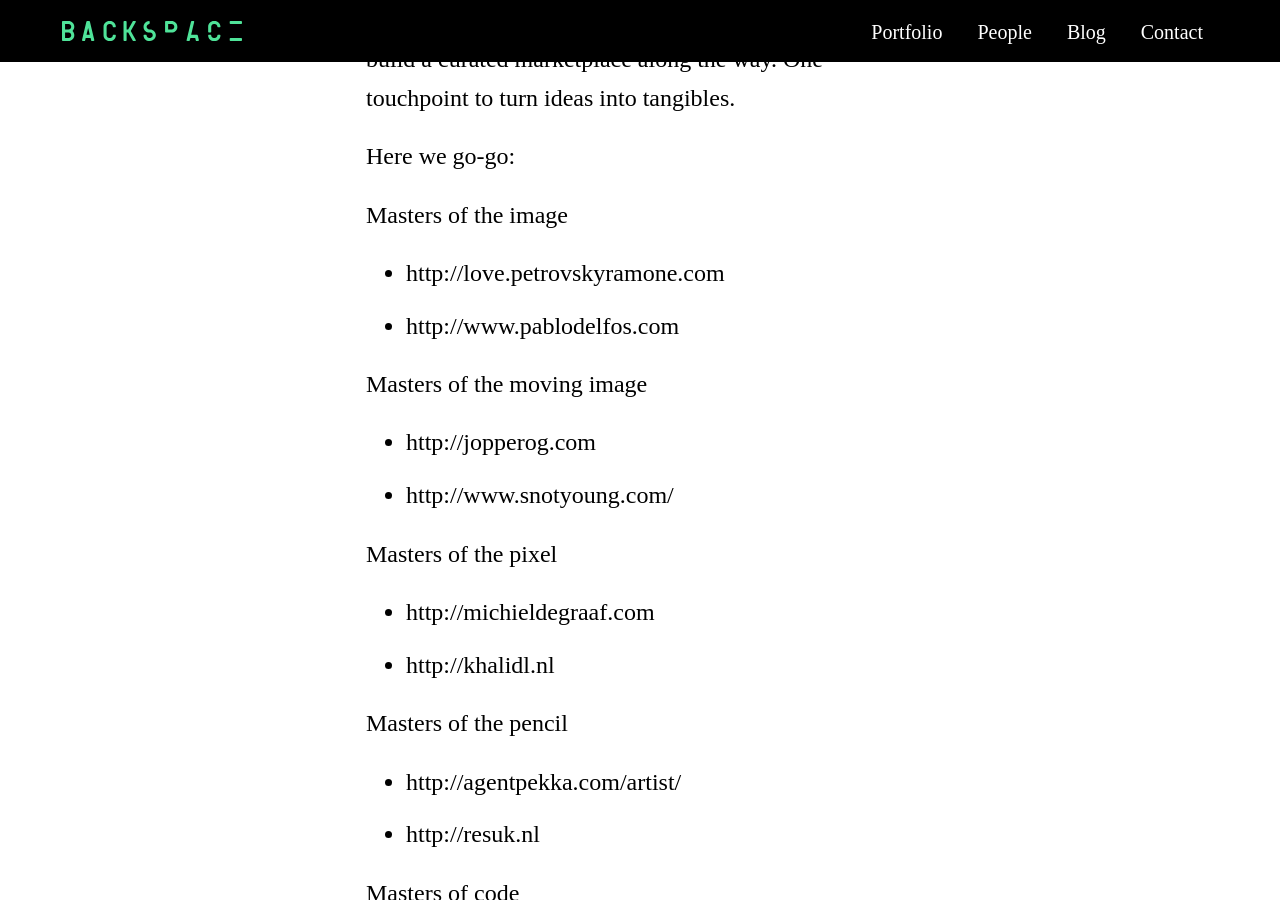
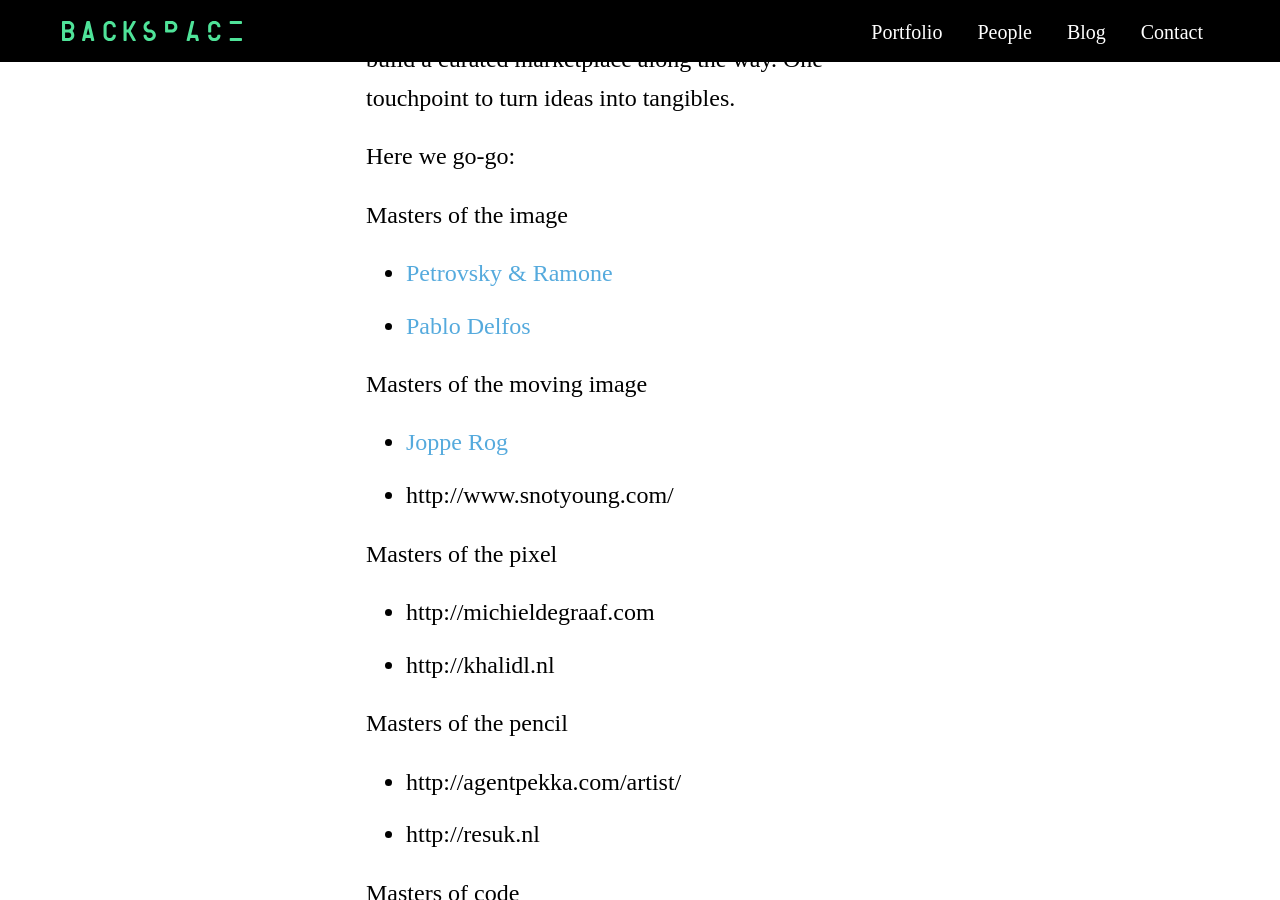
Before and after one commit to backspacehq/backspacehq.github.io, a Jekyll site: the page built from _posts/2016-06-15-for-the-love-of-makers.markdown, in a window 1280 px wide and 900 px high, scrolled down 2001 px. Built offline with Jekyll 4.4.1, drawn with Linux system fonts in a browser that asks for light colours; comment, search, counter and statistics services are not loaded.

Commit message:
Updated For The Love Of Makers

```diff
--- a/_posts/2016-06-15-for-the-love-of-makers.markdown
+++ b/_posts/2016-06-15-for-the-love-of-makers.markdown
@@ -20,11 +21,11 @@ Who are we missing? Please [get in touch](mailto:hello@backspace.studio) to comp
 Here we go-go:
 
 Masters of the image
-* http://love.petrovskyramone.com
-* http://www.pablodelfos.com
+* [Petrovsky & Ramone](http://love.petrovskyramone.com)
+* [Pablo Delfos](http://www.pablodelfos.com)
 
 Masters of the moving image
-* http://jopperog.com
+* [Joppe Rog](http://jopperog.com)
 * http://www.snotyoung.com/
 
 Masters of the pixel
```
Also changed, not shown: other parts of _posts/2016-06-15-for-the-love-of-makers.markdown (+1 -0 lines).
